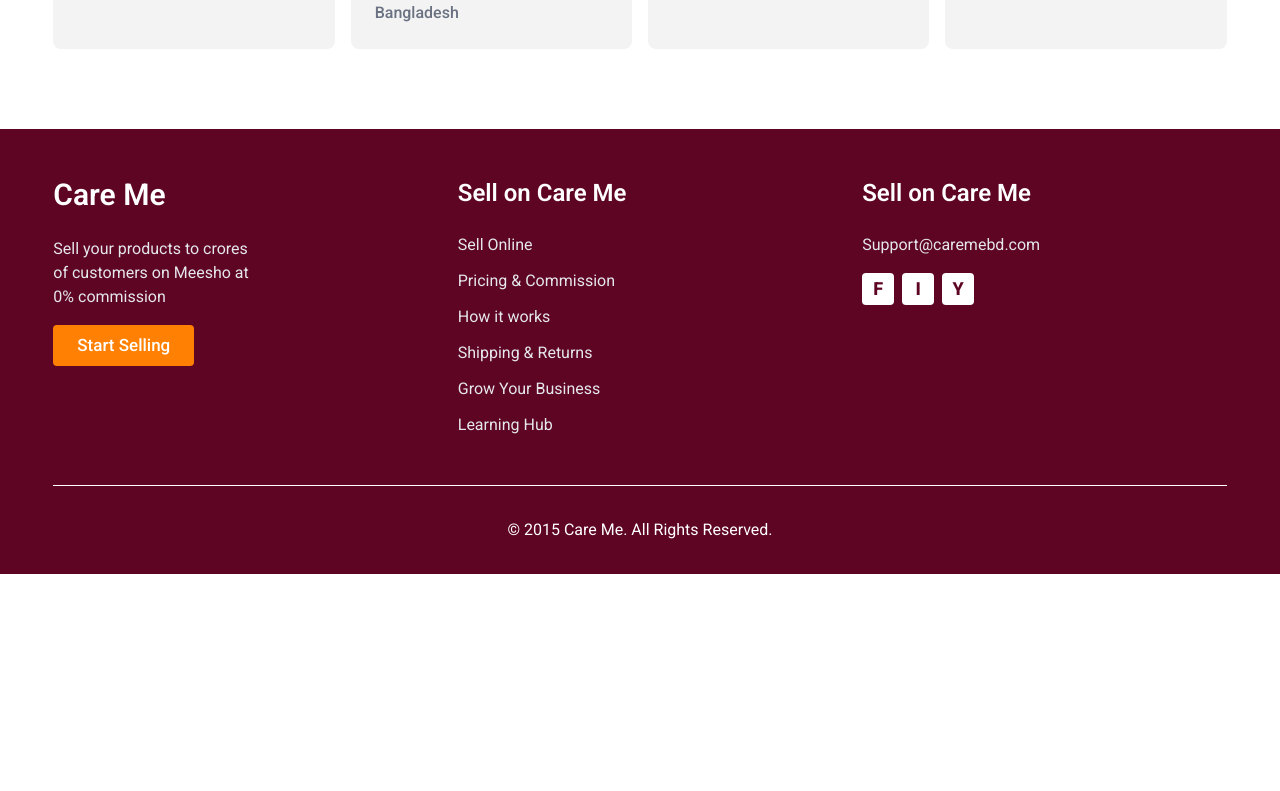
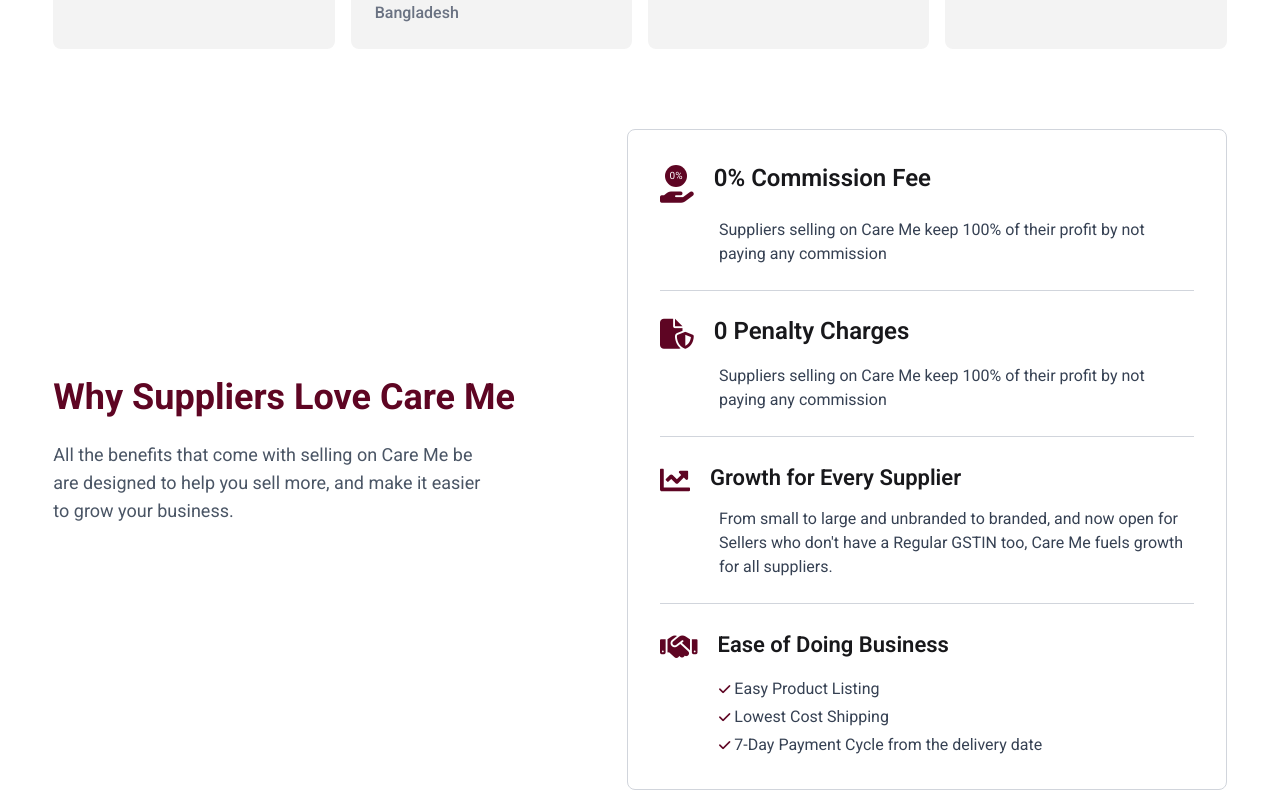
Before and after one commit to jahidhasan6676/fortune-tech-frontend-task, a React (Vite) app: page / in a window 1280 px wide. Shown: the part 649-1440 px from the top of the page. Before the commit the page ends 1223 px from the top, so only its background shows below. Built offline with nearby package versions, Linux system fonts and the light colour scheme.

Commit message:
Added the why suppliers Love section design

```diff
--- a/index.html
+++ b/index.html
@@ -4,6 +4,8 @@
     <meta charset="UTF-8" />
     <link rel="icon" type="image/svg+xml" href="/vite.svg" />
     <meta name="viewport" content="width=device-width, initial-scale=1.0" />
+    <!-- font awesome cdn -->
+    <link rel="stylesheet" href="https://cdnjs.cloudflare.com/ajax/libs/font-awesome/6.7.2/css/all.min.css" integrity="sha512-Evv84Mr4kqVGRNSgIGL/F/aIDqQb7xQ2vcrdIwxfjThSH8CSR7PBEakCr51Ck+w+/U6swU2Im1vVX0SVk9ABhg==" crossorigin="anonymous" referrerpolicy="no-referrer" />
     <title>Job Task</title>
   </head>
   <body>
--- /dev/null
+++ b/src/components/SuppliersLoveSection.jsx
@@ -0,0 +1,96 @@
+import React from 'react';
+import { FaChartLine } from "react-icons/fa";
+
+
+const SuppliersLoveSection = () => {
+    return (
+        <div className="w-11/12 mx-auto mb-20">
+            <div className="md:flex gap-10 space-y-10 md:space-y-0">
+                <div className='flex-1 flex flex-col justify-center'>
+                    <h1 className="text-3xl sm:text-4xl font-bold text-[#5e0523] mb-6">
+                        Why Suppliers Love Care Me
+                    </h1>
+
+                    <p className="text-lg text-gray-600 mb-4">
+                        All the benefits that come with selling on Care Me be <br />
+                        are designed to help you sell more, and make it easier <br /> to grow your business.
+                    </p>
+                </div>
+
+                <div className="flex-1 border rounded-lg border-gray-300 p-8 space-y-6">
+                    <div>
+                        {/* border-l-4 h-[12px] border-[#ff8002] */}
+                        <div className='flex gap-5 mb-3'>
+                            <div className='relative mt-[11px]'>
+                                <p className='absolute top-[-8px] left-[5px] flex justify-center items-center bg-[#5e0523] w-[22px] h-[22px] rounded-full text-white text-[10px]'>0%</p>
+                                <p className=''><i class="fa-solid fa-hand-holding text-[30px] text-[#5e0523] "></i></p>
+                            </div>
+                            <h2 className="text-2xl font-semibold  ">
+                                0% Commission Fee
+                            </h2>
+
+                        </div>
+
+                        <div className="pl-[59px]">
+                            <p className="text-gray-700">
+                                Suppliers selling on Care Me keep 100% of their profit by not paying any commission
+                            </p>
+                        </div>
+                    </div>
+
+                    <hr className='border-gray-300' />
+
+                    <div>
+                        <div className='flex gap-5 mb-3'>
+                            <p className='mt-1'><i class="fa-solid fa-file-shield text-[#5e0523] text-[30px]"></i></p>
+                            <h2 className="text-2xl font-semibold">
+                            0 Penalty Charges
+                        </h2>
+                        </div>
+
+                        <div className="pl-[59px]">
+                            <p className="text-gray-700">
+                                Suppliers selling on Care Me keep 100% of their profit by not paying any commission
+                            </p>
+                        </div>
+                    </div>
+
+                    <hr className='border-gray-300' />
+
+                    <div>
+                        <div className='flex gap-5 mb-3'>
+                            <p className='text-[30px] text-[#5e0523] mt-1'><FaChartLine/></p>
+                            <h1 className="text-[22px] font-semibold">
+                            Growth for Every Supplier
+                        </h1>
+                        </div>
+
+                        <div className="pl-[59px] ">
+                            <p className="text-gray-700">
+                                From small to large and unbranded to branded, and now open for Sellers who don't have a Regular GSTIN too, Care Me fuels growth for all suppliers.
+                            </p>
+                        </div>
+                    </div>
+
+                    <hr className='border-gray-300' />
+
+                    <div>
+                        <div className='flex gap-5 mb-3'>
+                            <p className='mt-1'><i class="fa-solid fa-handshake text-[30px] text-[#5e0523]"></i></p>
+                            <h1 className="text-[22px] font-semibold">
+                                Ease of Doing Business
+                            </h1>
+                        </div>
+                        <ul className=" pl-[59px] space-y-1 text-gray-700">
+                            <li><i class="fa-solid fa-check text-[13px] text-[#5e0523]"></i> Easy Product Listing</li>
+                            <li><i class="fa-solid fa-check text-[13px] text-[#5e0523]"></i> Lowest Cost Shipping</li>
+                            <li><i class="fa-solid fa-check text-[13px] text-[#5e0523]"></i> 7-Day Payment Cycle from the delivery date</li>
+                        </ul>
+                    </div>
+                </div>
+            </div>
+        </div>
+    );
+};
+
+export default SuppliersLoveSection;
--- a/src/components/home/StatsCardSection.jsx
+++ b/src/components/home/StatsCardSection.jsx
@@ -20,7 +20,7 @@
 
 const StatsCardSection = () => {
     return (
-        <div className="w-11/12 mx-auto grid grid-cols-1 sm:grid-cols-2 md:grid-cols-4 gap-4 mb-20">
+        <div className="w-11/12 mx-auto grid grid-cols-1 sm:grid-cols-2 md:grid-cols-3 lg:grid-cols-4 gap-4 mb-20">
             {stats.map((stat, index) => (
                 <div
                     key={index}
--- a/src/pages/Home.jsx
+++ b/src/pages/Home.jsx
@@ -1,12 +1,14 @@
 import React from 'react';
 import Banner from '../components/home/Banner';
 import StatsCardSection from '../components/home/StatsCardSection';
+import SuppliersLoveSection from '../components/SuppliersLoveSection';
 
 const Home = () => {
     return (
         <div>
             <Banner/>
             <StatsCardSection/>
+            <SuppliersLoveSection/>
         </div>
     );
 };
```
Also changed, not shown: src/assets/growth.png (added), src/assets/note.png (added).
